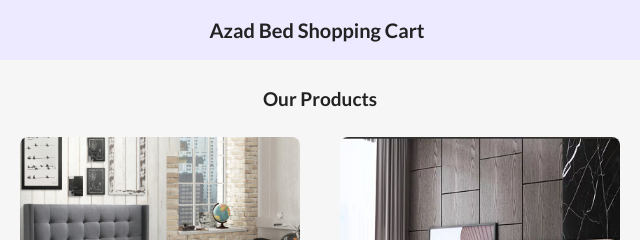
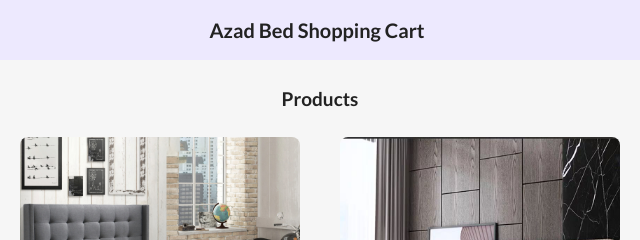
Before and after one commit to mrazadmn/Bed-Shopping-Ali-Azad, a plain HTML site: page index.html in a window 1280 px wide. Shown: the top 240 px of the page, 320-960 px from the left. Drawn offline with Linux system fonts and the light colour scheme.

Commit message:
Edit section-title

```diff
--- a/index.html
+++ b/index.html
@@ -34,7 +34,7 @@
     <!-- Products -->
     <section>
         <div class="products">
-            <h2 class="section-title">Our Products</h2>
+            <h2 class="section-title">Products</h2>
             <div class="products-container">
                 <section class="product">
                     <div class="img-container">
```
